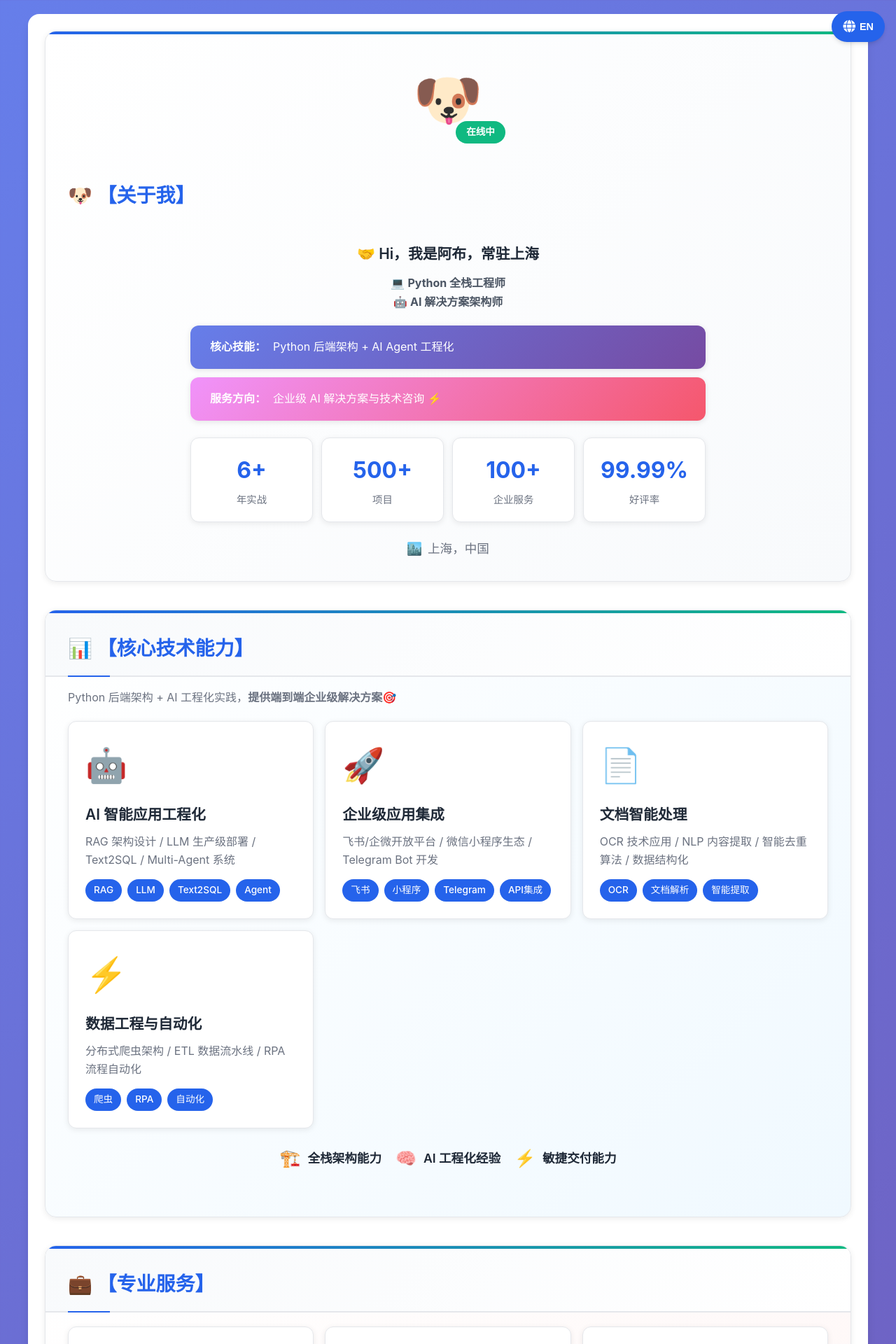
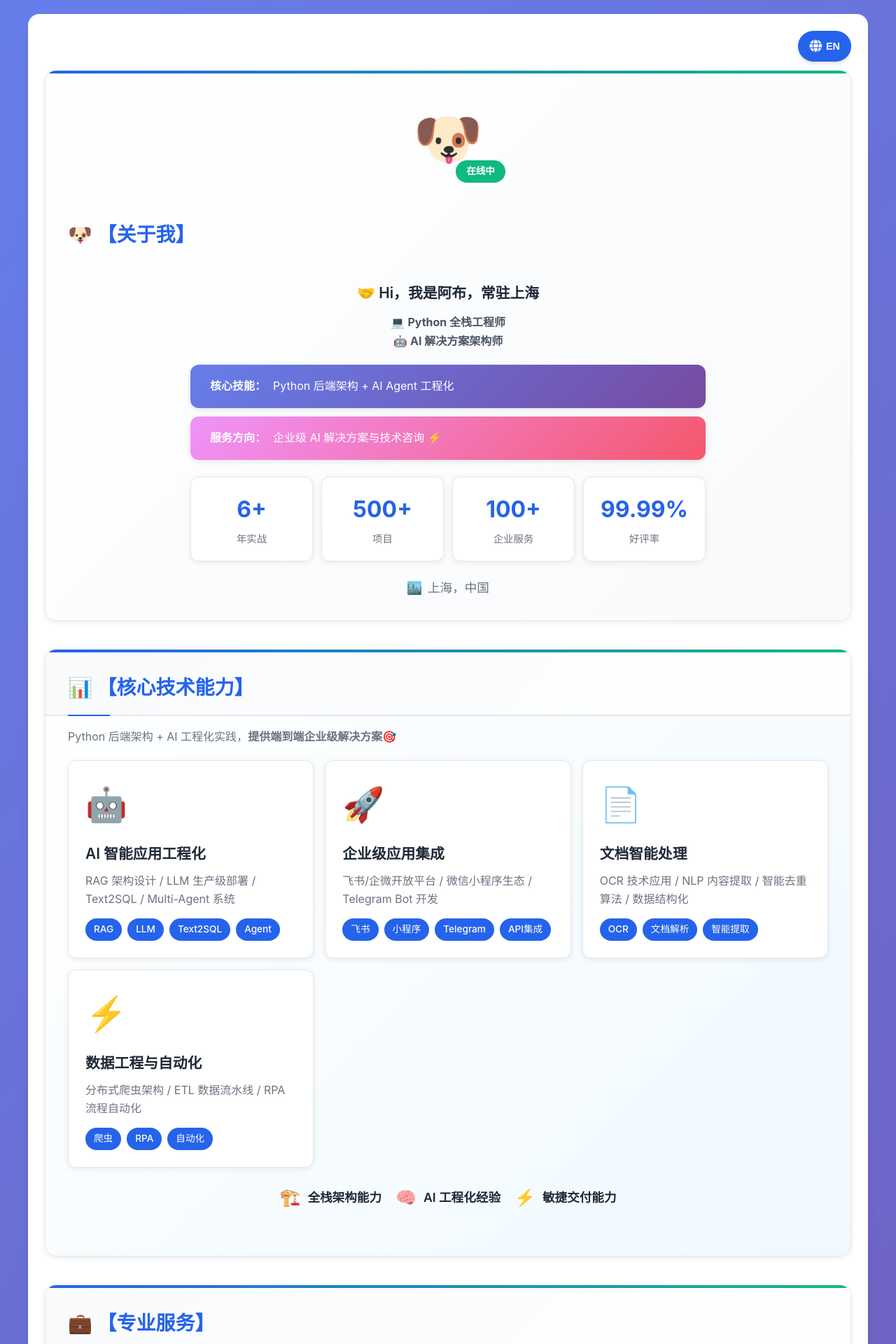
Before and after one commit to BriskyGates/briskygates.github.io, a Jekyll site: the page built from index.html, in a window 1280 px wide. Shown: the top 1920 px of the page at 70% size. Built offline with Jekyll 4.4.1, drawn with Linux system fonts in a browser that asks for light colours.

Commit message:
style: 重构语言切换按钮布局和样式
- 将语言切换按钮移入新的顶部栏 `.top-bar`，提升界面结构
- 更新 `.top-bar` 样式以实现灵活布局和对齐
- 调整 `.language-toggle` 样式，简化其显示属性

```diff
--- a/assets/css/style.css
+++ b/assets/css/style.css
@@ -41,11 +41,16 @@ body {
 }
 
 /* 语言切换按钮 */
+.top-bar {
+    display: flex;
+    justify-content: flex-end;
+    align-items: center;
+    margin-bottom: 12px;
+}
+
 .language-toggle {
-    position: fixed;
-    top: 16px;
-    right: 16px;
-    z-index: 1000;
+    display: flex;
+    align-items: center;
 }
 
 .lang-btn {
@@ -1080,11 +1085,8 @@ body {
         gap: 12px;
     }
 
-    .language-toggle {
-        position: fixed;
-        top: 12px;
-        right: 12px;
-        z-index: 1000;
+    .top-bar {
+        margin-bottom: 8px;
     }
 
     .lang-btn {
--- a/index.html
+++ b/index.html
@@ -7,11 +7,13 @@ description: Python 全栈工程师 | AI 解决方案架构师
 {% raw %}
 <div id="app" v-cloak>
     <!-- 语言切换按钮 -->
-    <div class="language-toggle">
-        <button id="langToggle" class="lang-btn" title="切换到英文 / Switch to English">
-            <i class="fas fa-globe"></i>
-            <span class="lang-text">EN</span>
-        </button>
+    <div class="top-bar">
+        <div class="language-toggle">
+            <button id="langToggle" class="lang-btn" title="切换到英文 / Switch to English">
+                <i class="fas fa-globe"></i>
+                <span class="lang-text">EN</span>
+            </button>
+        </div>
     </div>
 
     <!-- 个人资料区域 -->
```
